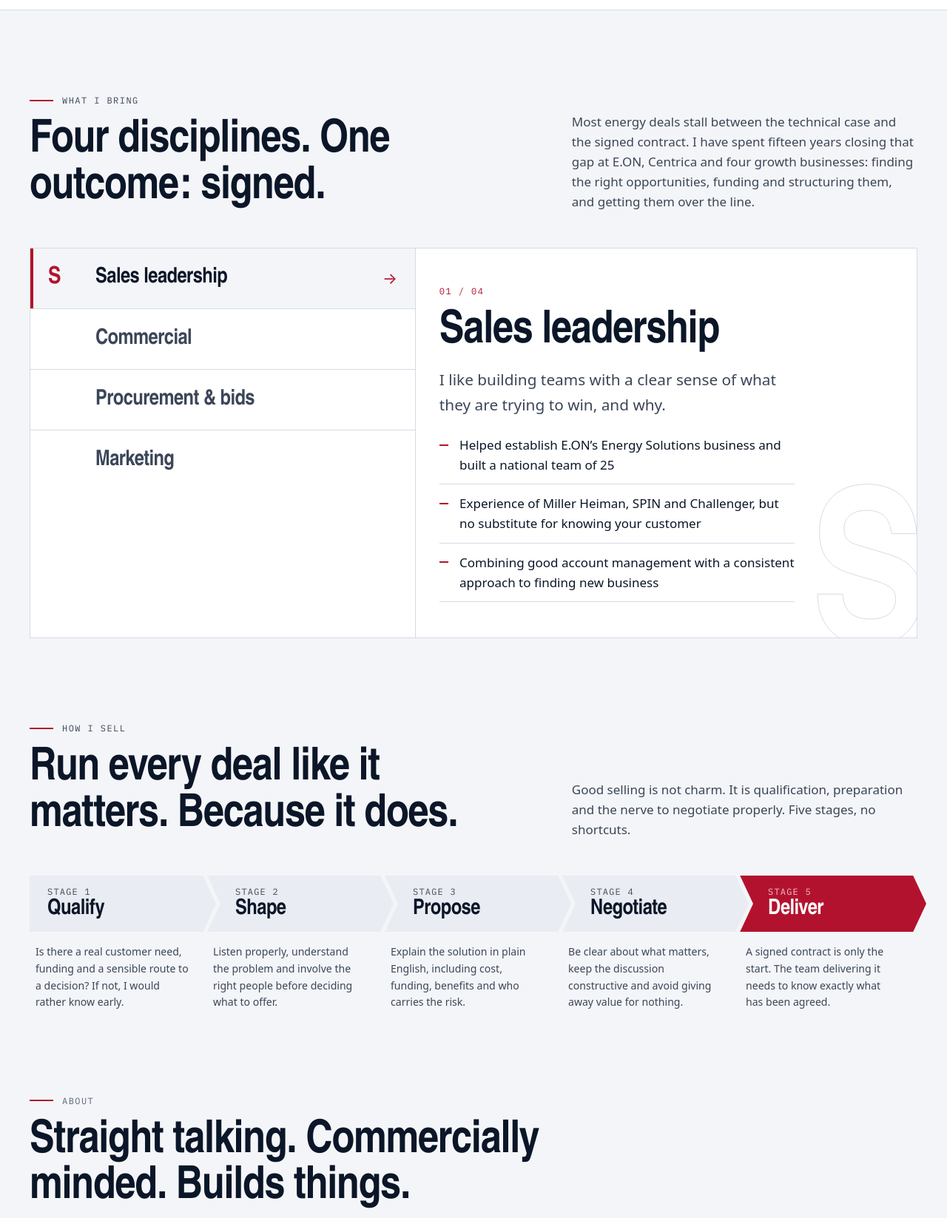
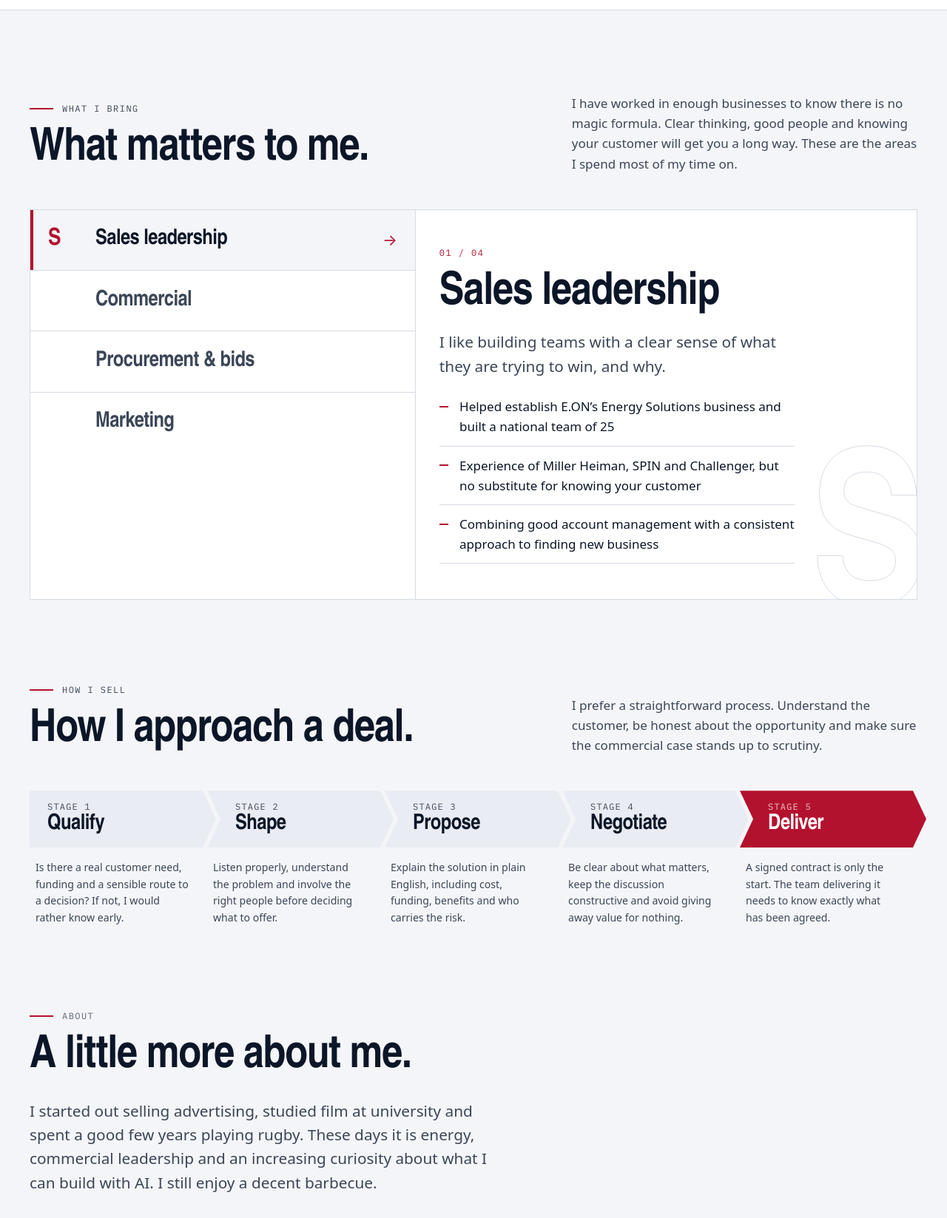
Before and after one commit to splinters1974/personalsite, an Astro site: page / in a window 1280 px wide. Shown: the part 1153-2800 px from the top of the page at 74% size. Built offline with nearby package versions, Linux system fonts and the light colour scheme; Astro itself is replaced by a stand-in of ours.

Commit message:
Refine src/pages/index.astro content for natural and concise UK voice

```diff
--- a/src/pages/index.astro
+++ b/src/pages/index.astro
@@ -31,7 +31,7 @@ const jsonld = {
           </div>
         </div>
         <div class="hero-chart">
-          <p class="label chart-head"><span>Where the value is</span><span>One site, one day</span></p>
+          <p class="label chart-head"><span>An illustrative energy profile</span><span>Solar and battery example</span></p>
           <LoadProfile id="hero-lp" />
         </div>
       </div>
@@ -64,9 +64,9 @@ const jsonld = {
     <div class="sec-head">
       <div>
         <p class="label kicker">What I bring</p>
-        <h2 id="cap-h">Four disciplines. One outcome: signed.</h2>
+        <h2 id="cap-h">What matters to me.</h2>
       </div>
-      <p>Most energy deals stall between the technical case and the signed contract. I have spent fifteen years closing that gap at E.ON, Centrica and four growth businesses: finding the right opportunities, funding and structuring them, and getting them over the line.</p>
+      <p>I have worked in enough businesses to know there is no magic formula. Clear thinking, good people and knowing your customer will get you a long way. These are the areas I spend most of my time on.</p>
     </div>
     <div class="cap" data-tabs>
       <div class="cap-list" role="tablist" aria-label="Disciplines">
@@ -106,9 +106,9 @@ const jsonld = {
     <div class="sec-head">
       <div>
         <p class="label kicker">How I sell</p>
-        <h2 id="ap-h">Run every deal like it matters. Because it does.</h2>
+        <h2 id="ap-h">How I approach a deal.</h2>
       </div>
-      <p>Good selling is not charm. It is qualification, preparation and the nerve to negotiate properly. Five stages, no shortcuts.</p>
+      <p>I prefer a straightforward process. Understand the customer, be honest about the opportunity and make sure the commercial case stands up to scrutiny.</p>
     </div>
     <ol class="stages">
       {home.approach.map((a, i) => (
@@ -137,9 +137,9 @@ const jsonld = {
     <div class="sec-head">
       <div>
         <p class="label kicker">Independent projects</p>
-        <h2 id="work-h">Built, not just sold.</h2>
+        <h2 id="work-h">An interest beyond the day job.</h2>
       </div>
-      <p>I am not a developer, but I use AI to build the tools I wish my sales teams had: solar sizing, half-hourly data analysis, board-ready numbers. All built in my own time. <a href="/projects/">All projects</a></p>
+      <p>I started exploring what someone without a coding background could build with AI. It began with energy tools and has grown from there. These are personal projects, separate from Ameresco. <a href="/projects/">All projects</a></p>
     </div>
     <div class="work">
       {featuredProjects.map((p, i) => (
@@ -167,7 +167,7 @@ const jsonld = {
     </div>}
     <div>
       <p class="label kicker">About</p>
-      <h2 id="about-h">Straight talking. Commercially minded. Builds things.</h2>
+      <h2 id="about-h">A little more about me.</h2>
       <T text={home.aboutTeaser} as="p" class="lede" />
       <a class="btn btn--ghost" href="/about/">More about me</a>
     </div>
```
